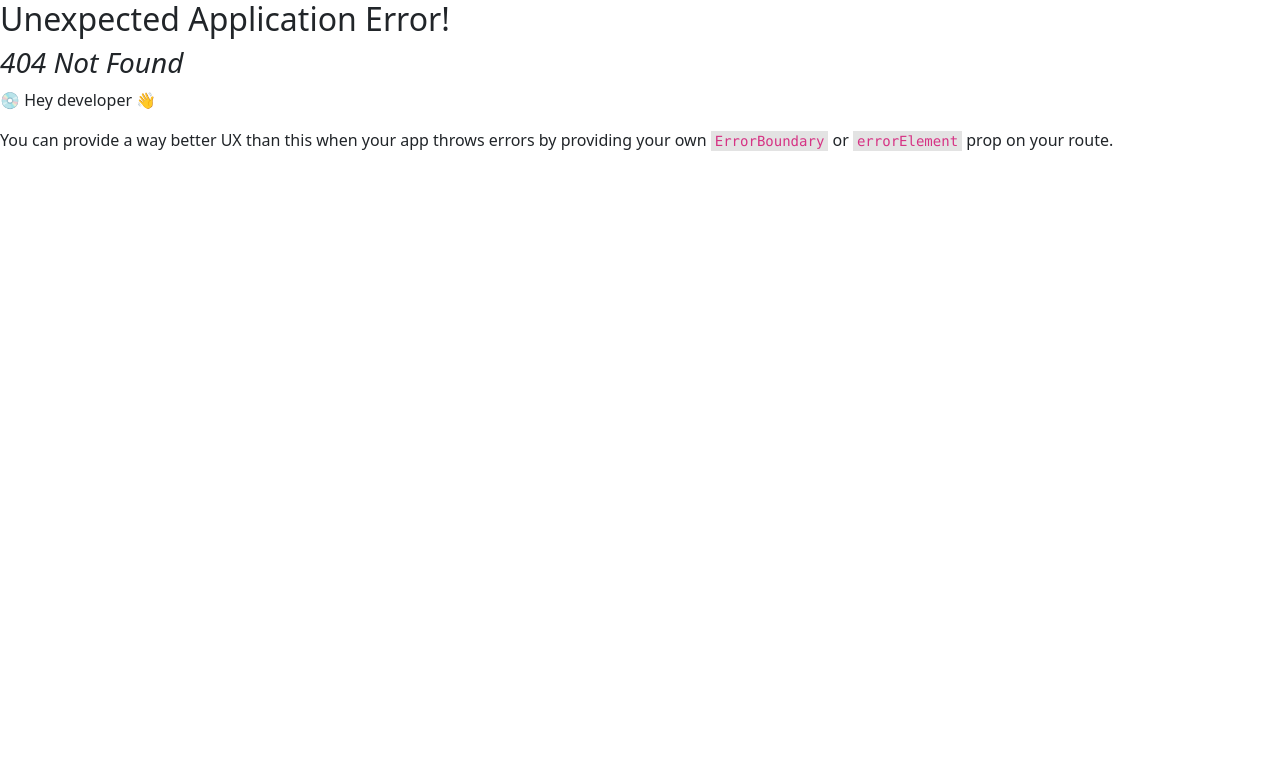
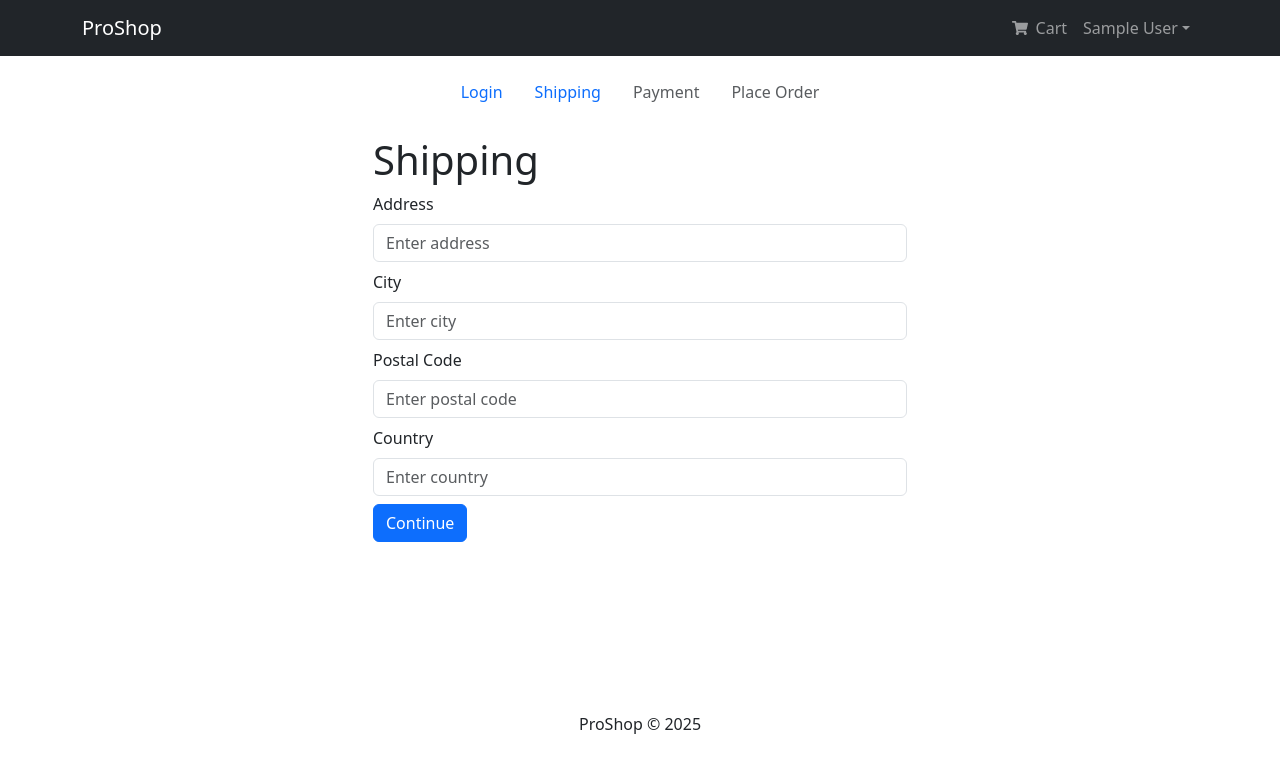
Before and after one commit to anmolgoyal698/ecommerce, a React (Vite) app in the folder frontend/: page /shipping in a window 1280 px wide. Before the commit this address had no page. Shown: the top 768 px of the page. Built offline with nearby package versions, Linux system fonts and the light colour scheme; sample sign-in values are in the browser's storage.

Commit message:
Implemented shipping screen

```diff
--- /dev/null
+++ b/frontend/src/components/CheckoutSteps.tsx
@@ -0,0 +1,50 @@
+import { Nav } from "react-bootstrap";
+import { Link } from "react-router-dom";
+
+const CheckoutSteps = ({ step1, step2, step3, step4 }) => {
+  return (
+    <Nav className="justify-content-center mb-4">
+      <Nav.Item>
+        {step1 ? (
+          <Nav.Link as={Link} to="/login">
+            Login
+          </Nav.Link>
+        ) : (
+          <Nav.Link disabled>Login</Nav.Link>
+        )}
+      </Nav.Item>
+
+      <Nav.Item>
+        {step2 ? (
+          <Nav.Link as={Link} to="/shipping">
+            Shipping
+          </Nav.Link>
+        ) : (
+          <Nav.Link disabled>Shipping</Nav.Link>
+        )}
+      </Nav.Item>
+
+      <Nav.Item>
+        {step3 ? (
+          <Nav.Link as={Link} to="/payment">
+            Payment
+          </Nav.Link>
+        ) : (
+          <Nav.Link disabled>Payment</Nav.Link>
+        )}
+      </Nav.Item>
+
+      <Nav.Item>
+        {step4 ? (
+          <Nav.Link as={Link} to="/placeorder">
+            Place Order
+          </Nav.Link>
+        ) : (
+          <Nav.Link disabled>Place Order</Nav.Link>
+        )}
+      </Nav.Item>
+    </Nav>
+  );
+};
+
+export default CheckoutSteps;
--- /dev/null
+++ b/frontend/src/components/PrivateRoute.tsx
@@ -0,0 +1,13 @@
+import { useSelector } from "react-redux"
+import { Navigate, Outlet } from "react-router-dom";
+
+
+const PrivateRoute = () => {
+  const {userInfo} = useSelector(state => state.auth);
+  if(!userInfo) {
+    return <Navigate to="/login" replace/>
+  }
+  return <Outlet/>
+}
+
+export default PrivateRoute;
--- /dev/null
+++ b/frontend/src/screens/ShippingScreen.tsx
@@ -0,0 +1,77 @@
+import { useState } from "react";
+import FormContainer from "../components/FormContainer";
+import Form from "react-bootstrap/esm/Form";
+import { Button } from "react-bootstrap";
+import { useDispatch, useSelector } from "react-redux";
+import { useNavigate } from "react-router";
+import { updateShippingAddress } from "../slices/cartSlice";
+import CheckoutSteps from "../components/CheckoutSteps";
+
+const ShippingScreen = () => {
+
+  const {shippingAddress} = useSelector((state) => state.cart); //get from cart state
+  const [address, setAddress] = useState(shippingAddress?.address || "");
+  const [city, setCity] = useState(shippingAddress?.city || "");
+  const [postalCode, setPostalCode] = useState(shippingAddress?.postalCode || "");
+  const [country, setCountry] = useState(shippingAddress?.country || "");
+
+  const dispatch = useDispatch();
+  const navigate = useNavigate();
+
+  const submitHandler = (e) => {
+    e.preventDefault();
+    //dispatch save shipping address
+    //navigate to payment
+    dispatch(updateShippingAddress({address, city, postalCode, country}));
+    navigate("/payment");
+  };
+  return (
+    <FormContainer>
+      <CheckoutSteps step1 step2 />
+      <h1>Shipping</h1>
+      <Form onSubmit={submitHandler}>
+        <Form.Group controlId="address" className="my-2">
+          <Form.Label>Address</Form.Label>
+          <Form.Control
+            type="text"
+            placeholder="Enter address"
+            value={address}
+            onChange={(e) => setAddress(e.target.value)}
+          />
+        </Form.Group>
+        <Form.Group controlId="city" className="my-2">
+          <Form.Label>City</Form.Label>
+          <Form.Control
+            type="text"
+            placeholder="Enter city"
+            value={city}
+            onChange={(e) => setCity(e.target.value)}
+          />
+        </Form.Group>
+        <Form.Group controlId="postalCode" className="my-2">
+          <Form.Label>Postal Code</Form.Label>
+          <Form.Control
+            type="text"
+            placeholder="Enter postal code"
+            value={postalCode}
+            onChange={(e) => setPostalCode(e.target.value)}
+          />
+        </Form.Group>
+        <Form.Group controlId="country" className="my-2">
+          <Form.Label>Country</Form.Label>
+          <Form.Control
+            type="text"
+            placeholder="Enter country"
+            value={country}
+            onChange={(e) => setCountry(e.target.value)}
+          />
+        </Form.Group>
+        <Button type="submit" variant="primary">
+          Continue
+        </Button>
+      </Form>
+    </FormContainer>
+  );
+};
+
+export default ShippingScreen;
--- a/frontend/src/slices/cartSlice.ts
+++ b/frontend/src/slices/cartSlice.ts
@@ -3,7 +3,7 @@
 
 const initialState = localStorage.getItem("cart")
   ? JSON.parse(localStorage.getItem("cart")!)
-  : { cartItems: [] };
+  : { cartItems: [], shippingAddress: {}, paymentMethod: "PayPal", itemsPrice: 0, taxPrice: 0, shippingPrice: 0, totalPrice: 0 };
 
 const cartSlice = createSlice({
   name: "cart",
@@ -34,9 +34,14 @@
       const id = action.payload;
       state.cartItems = state.cartItems.filter(item => item._id !== id);
       return updateCartBilling(state);
+    },
+
+    updateShippingAddress: (state, action) => {
+      state.shippingAddress = action.payload;
+      localStorage.setItem("cart", JSON.stringify(state));
     }
   },
 });
 
-export const { addItemToCart, deleteItemFromCart } = cartSlice.actions;
+export const { addItemToCart, deleteItemFromCart, updateShippingAddress } = cartSlice.actions;
 export default cartSlice.reducer;
```
Also changed, not shown: frontend/src/App.tsx (+20 -6 lines).
